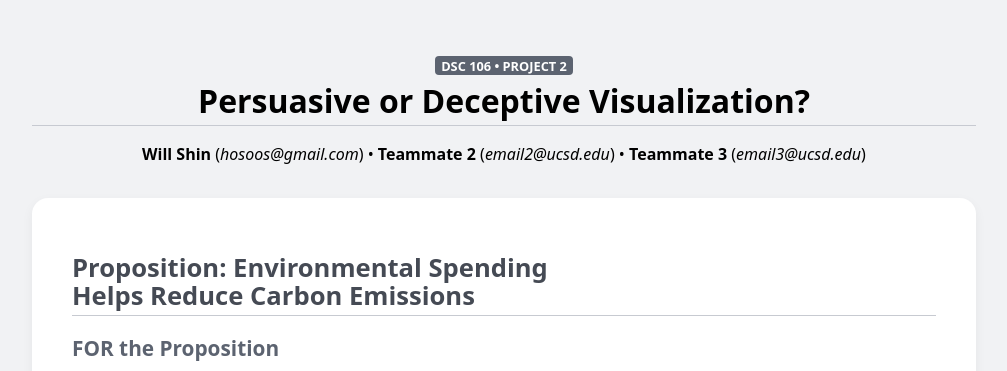
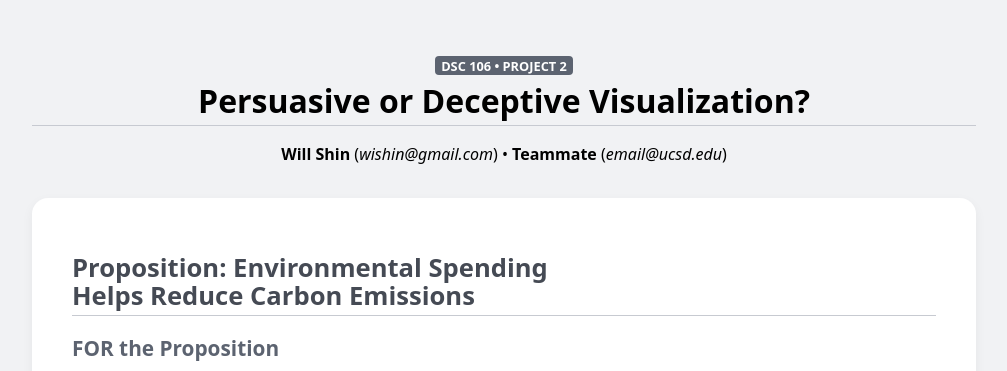
Before and after one commit to 1WillShine/dsc106-project2, a plain HTML site: page index.html in a window 1280 px wide. Shown: the top 371 px of the page, without its empty margins (136-1143 px from the left). Drawn offline with Linux system fonts and the light colour scheme.

Commit message:
Fix teammate email and refine reflection paragraph
Updated teammate's email and improved clarity in reflection text.

```diff
--- a/index.html
+++ b/index.html
@@ -156,9 +156,8 @@
 
             <!-- TODO: Add all teammates' names and UCSD emails below -->
             <p>
-                <strong>Will Shin</strong> (<em>hosoos@gmail.com</em>) &bull;
-                <strong>Teammate 2</strong> (<em>email2@ucsd.edu</em>) &bull;
-                <strong>Teammate 3</strong> (<em>email3@ucsd.edu</em>)
+                <strong>Will Shin</strong> (<em>wishin@gmail.com</em>) &bull;
+                <strong>Teammate </strong> (<em>email@ucsd.edu</em>)
             </p>
         </header>
 
@@ -236,7 +235,7 @@
                 <h2>Final Reflection</h2>
 
                 <p>
-                    Throughout this project, exploring the relationship between environmental protection spending and CO₂ emissions revealed how strongly visualization choices dictate the reader's takeaways. Neither visualization fabricated false data points—both were computed strictly from the International Monetary Fund's (IMF) Climate Change Indicators database. Yet, depending on whether data was presented at an individual country level or aggregated as a global index, the narrative swung from successful environmental stewardship to total policy futility.
+                    Throughout this project, exploring the relationship between environmental protection spending and CO₂ emissions revealed how strongly visualization choices dictate the reader's takeaways. Neither visualization fabricated false data points, both were computed strictly from the International Monetary Fund's (IMF) Climate Change Indicators database. Yet, depending on whether data was presented at an individual country level or aggregated as a global index, the narrative swung from successful environmental stewardship to total policy futility.
                 </p>
                 <p>
                     What was most surprising was the ease with which earnest techniques (accurate bar lengths, labeled axes, clear titles) can be combined with deceptive aggregation and filtering to construct compelling opposing arguments. We define ethical visualization not merely as avoiding factual falsification, but as actively striving for proportional representation. When a subset of data is isolated to support a proposition, ethical visualizers should provide context regarding the overall distribution so readers are not misled by omission.
```
